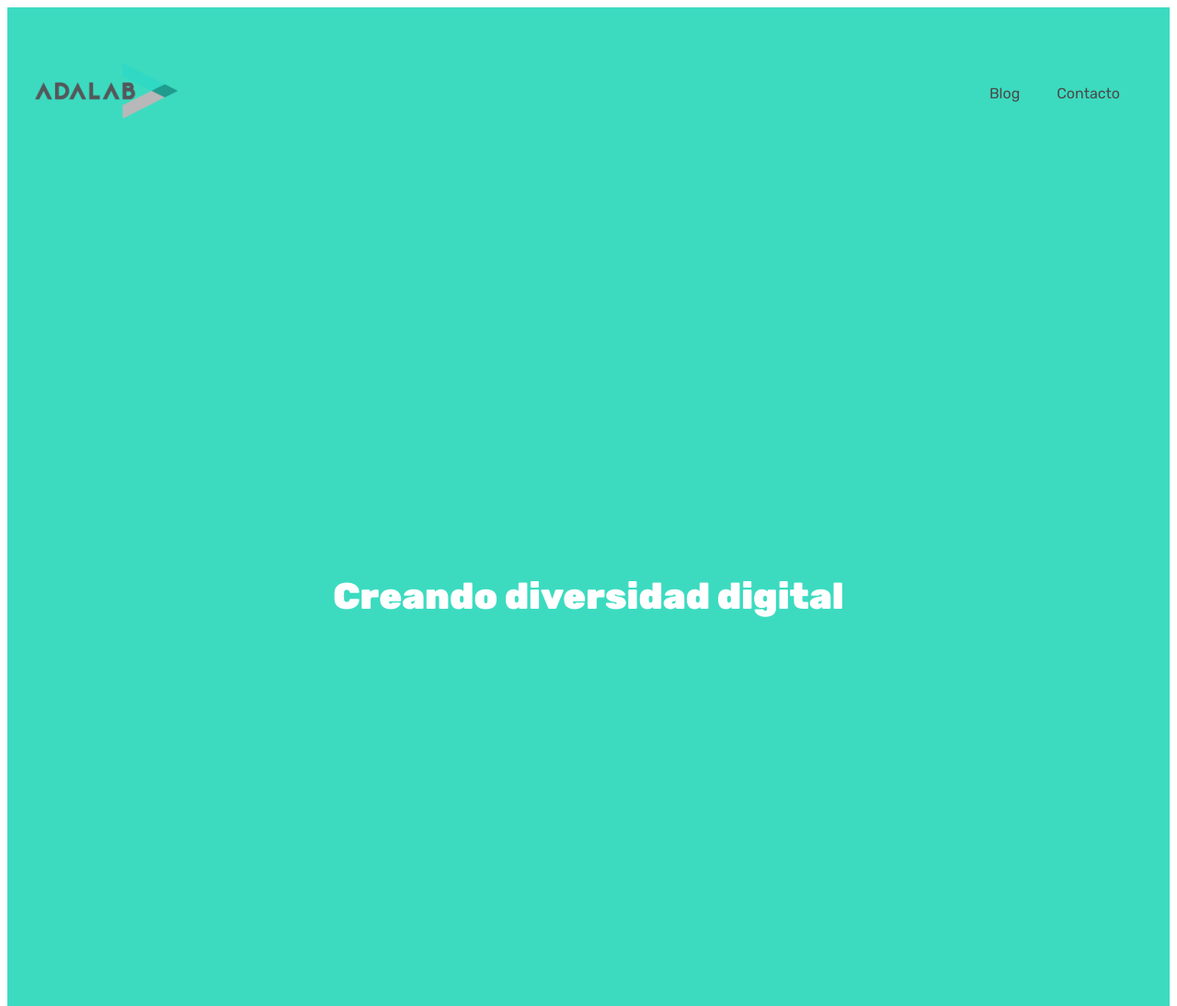
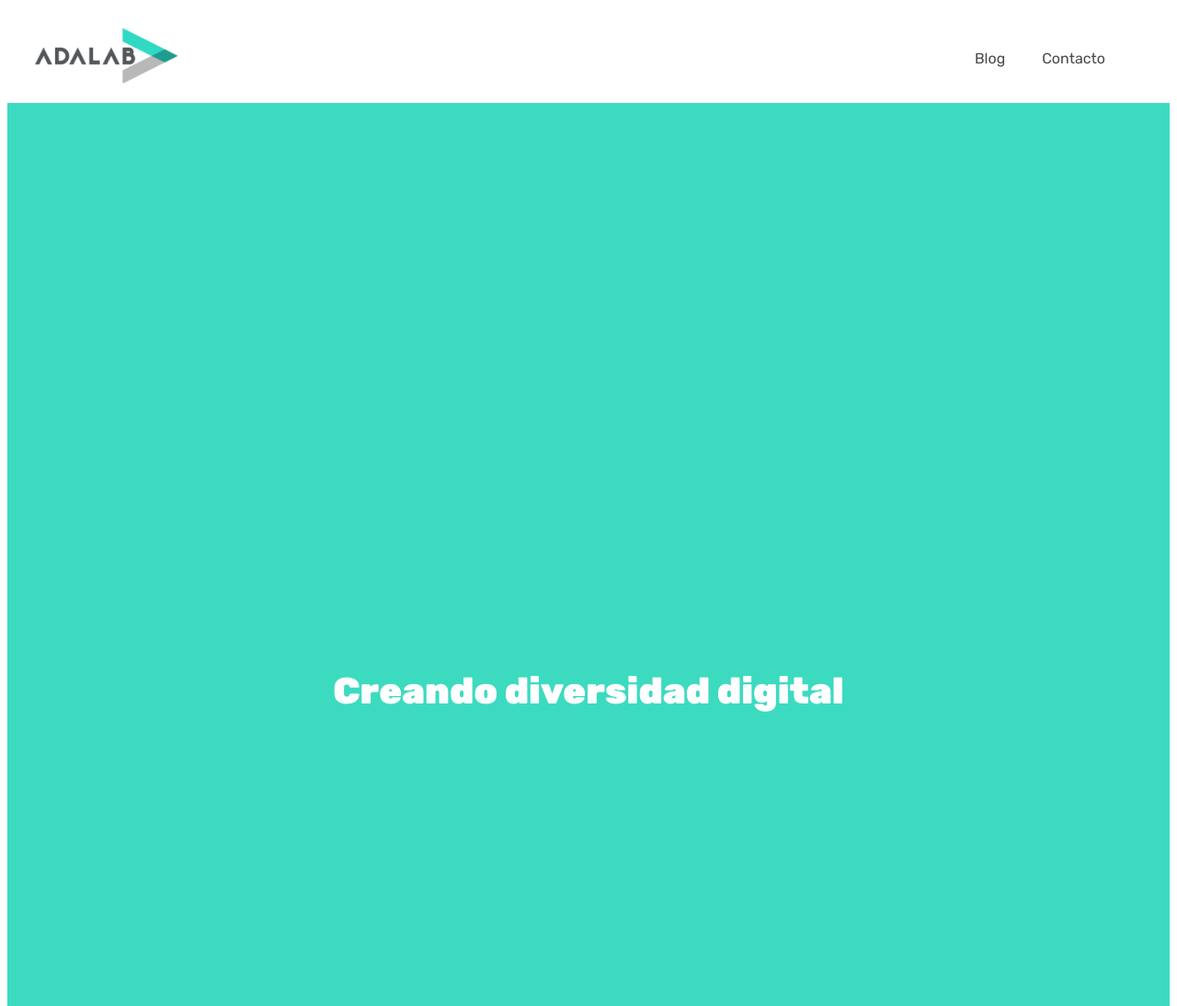
Before and after one commit to Adalab/m1-evaluacion-intermedia-marpri-17, a plain HTML site: page index.html in a window 1280 px wide. Shown: the top 1094 px of the page at 92% size. Drawn offline with Linux system fonts and the light colour scheme.

Commit message:
Fix html isuues

```diff
--- a/assets/styles/main.css
+++ b/assets/styles/main.css
@@ -30,6 +30,8 @@ a{
     margin-left: auto;
     margin-right: auto;
     position: fixed;
+    top: 0;
+    left: 39%;
 }
 .featured{
     display: flex;
@@ -39,6 +41,7 @@ a{
     color: #ffffff;
     font-size: 30px;
     height: 100vw;
+    margin-top: 114px;
 }
 .motto{
     box-sizing: border-box;
@@ -47,19 +50,17 @@ a{
     font-weight: bold;
     text-align: center;
 }
-.header-margin{
-    height: 20%;
-}
+
 
 /*Responsive*/
 @media all and (min-width:768px){
     .nav_container{
-        width: 100%;
-        height: 20%;
+        position: static;
         display: flex;
         flex-flow: row nowrap;
         justify-content: space-between;
         align-items: center;
+        width: auto;
     }
     .nav_bar{
         margin-top: 3.5%;
@@ -82,6 +83,9 @@ a{
         font-size: 40px;
         font-weight: bold;
     }
+    .featured{
+        margin-top:0;
+    }
 }
 .footer{
     color: #ffffff;
--- a/index.html
+++ b/index.html
@@ -1,6 +1,7 @@
 <!DOCTYPE html>
 <html lang="en">
 <head>
+    <meta lang="es">
     <meta charset="UTF-8">
     <meta name="viewport" content="width=device-width, initial-scale=1.0">
     <meta http-equiv="X-UA-Compatible" content="ie=edge">
@@ -9,17 +10,15 @@
     <link href="https://fonts.googleapis.com/css?family=Rubik:400,500,900&display=swap" rel="stylesheet">
 </head>
 <body>
-    <header class="nav_container">
+    <nav class="nav_container">
         <img src="assets/pics/logo_adalab.png" alt="Logo Adalab" class="nav_image">
         <ul class="nav_bar">
             <li class="nav_item"><a class="nav_item" href="#">Blog</a></li>
             <li class="nav_item"><a href="#" class="nav_item">Contacto</a></li>
         </ul>
-    </header>
-    <div class="header-margin">
-    </div>
+    </nav>
     <main class="featured">
-        <p class="motto">Creando diversidad digital</p>
+        <h1 class="motto">Creando diversidad digital</h1>
     </main>
 <footer class="footer">© Adalab. María del Mar Prieto Nieto</footer>
 </body>
```
